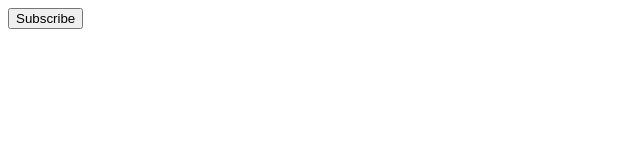
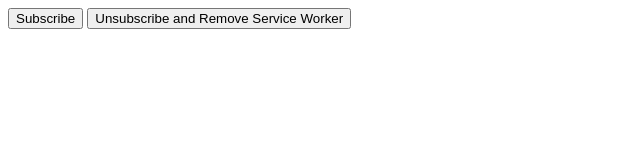
Before and after one commit to srobar/pw, a website: page index.html in a window 1280 px wide. Shown: the whole page, without its empty margins (0-640 px from the left). Drawn offline with Linux system fonts and the light colour scheme.

Commit message:
unsubscribe

```diff
--- a/index.html
+++ b/index.html
@@ -8,7 +8,9 @@
   </head>
   <body>
     <button onclick="subscribe()">Subscribe</button>
+    <button onclick="unsubscribe()">Unsubscribe and Remove Service Worker</button>
     <div id="endpoint"></div>
+
     <script>
       async function subscribe() {
         let sw = await navigator.serviceWorker.ready;
@@ -22,10 +24,42 @@
         console.log(JSON.stringify(push));
       }
 
+      async function unsubscribe() {
+        let sw = await navigator.serviceWorker.ready;
+
+        let subscription = await sw.pushManager.getSubscription();
+        if (subscription) {
+          await subscription.unsubscribe();
+          console.log('Successfully unsubscribed from push notifications.');
+        } else {
+          console.log('No active subscription found.');
+        }
+
+        let registrations = await navigator.serviceWorker.getRegistrations();
+        for (let registration of registrations) {
+          await registration.unregister();
+          console.log('Service worker unregistered:', registration);
+        }
+
+        let cacheNames = await caches.keys();
+        for (let cacheName of cacheNames) {
+          await caches.delete(cacheName);
+          console.log('Cache deleted:', cacheName);
+        }
+
+        let databases = await indexedDB.databases();
+        for (let db of databases) {
+          await indexedDB.deleteDatabase(db.name);
+          console.log('IndexedDB deleted:', db.name);
+        }
+
+        document.getElementById('endpoint').textContent = 'Unsubscribed and Service Worker removed.';
+      }
+
       if ('serviceWorker' in navigator) {
         addEventListener('load', async () => {
           let sw = await navigator.serviceWorker.register('./sw.js');
-          console.log(sw);
+          console.log('Service worker registered:', sw);
         });
       }
     </script>
```
Also changed, not shown: webpush.js (+9 -12 lines).
